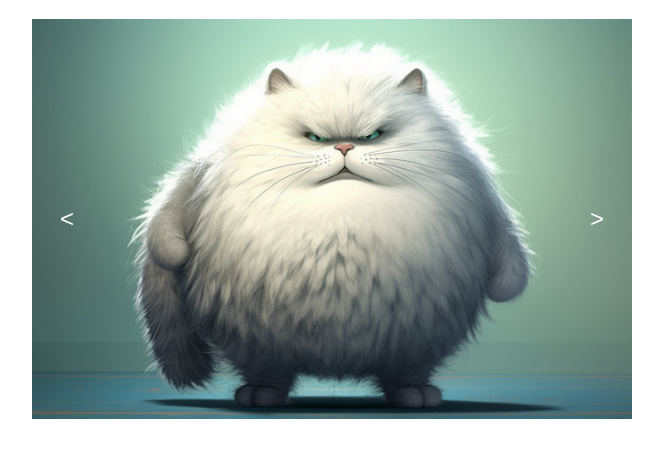
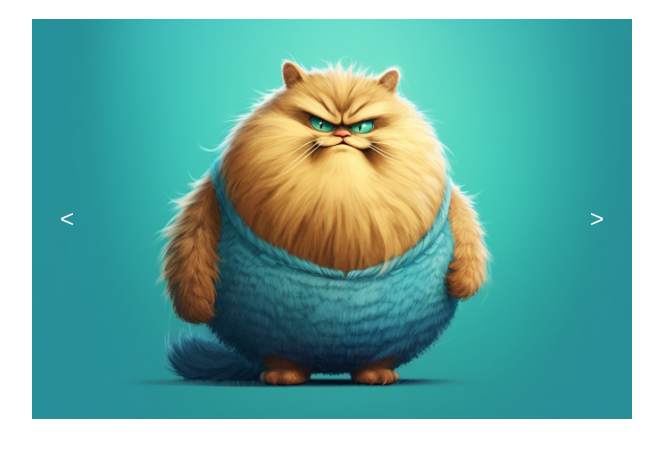
Before and after one commit to ElviraKiamova/kind-cats, a plain HTML site: page index.html in a window 1280 px wide. Both pictures are taken after a click on the button "Предыдущий слайд". Shown: the part 61-518 px from the top of the page, without its empty margins (308-971 px from the left). Drawn offline with Linux system fonts and the light colour scheme.

Commit message:
feat: add smooth slider switching

```diff
--- a/scripts/script.js
+++ b/scripts/script.js
@@ -0,0 +1,41 @@
+const sliderElement = document.querySelector('.slider__container');
+const prevButtonElement = document.querySelector('.slider__button_prev');
+const nextButtonElement = document.querySelector('.slider__button_next');
+const slideElements = Array.from(sliderElement.querySelectorAll('img'));
+
+const slideCount = slideElements.length;
+let slideIndex = 0;
+
+
+function onShowPreviousSlide() {
+  slideIndex = (slideIndex - 1 + slideCount) % slideCount;
+  updateSlider();
+}
+
+function onShowNextSlide() {
+  slideIndex = (slideIndex + 1) % slideCount;
+  updateSlider();
+}
+
+function updateSlider() {
+  slideElements.forEach((slide, index) => {
+    if (index === slideIndex) {
+      slide.classList.add('slider__img_active');
+    } else {
+      slide.classList.remove('slider__img_active');
+    }
+  });
+}
+
+document.addEventListener('keydown', (event) => {
+  if (event.key === 'ArrowLeft') {
+    onShowPreviousSlide();
+  } else if (event.key === 'ArrowRight') {
+    onShowNextSlide();
+  }
+});
+
+updateSlider();
+
+prevButtonElement.addEventListener('click', onShowPreviousSlide);
+nextButtonElement.addEventListener('click', onShowNextSlide);
--- a/styles/styles.css
+++ b/styles/styles.css
@@ -16,9 +16,18 @@
 }
 
 .slider__img {
+  transition: opacity 0.5s ease-in-out;
+  opacity: 0;
+  position: absolute;
+  top: 0;
+  left: 0;
   width: 100%;
-  height: 100%;
+  height: auto;
   object-fit: cover;
+}
+
+.slider__img_active {
+  opacity: 1;
 }
 
 .slider__button {
```
